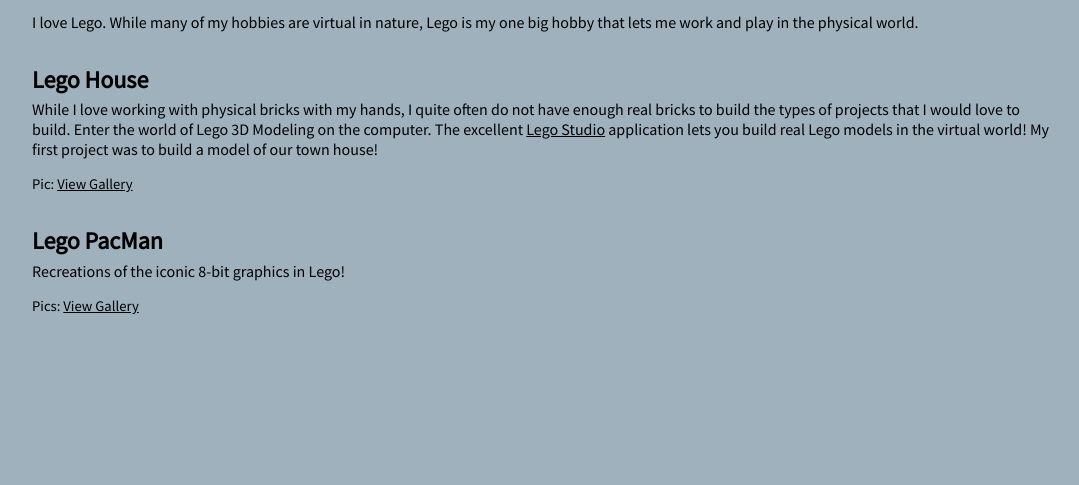
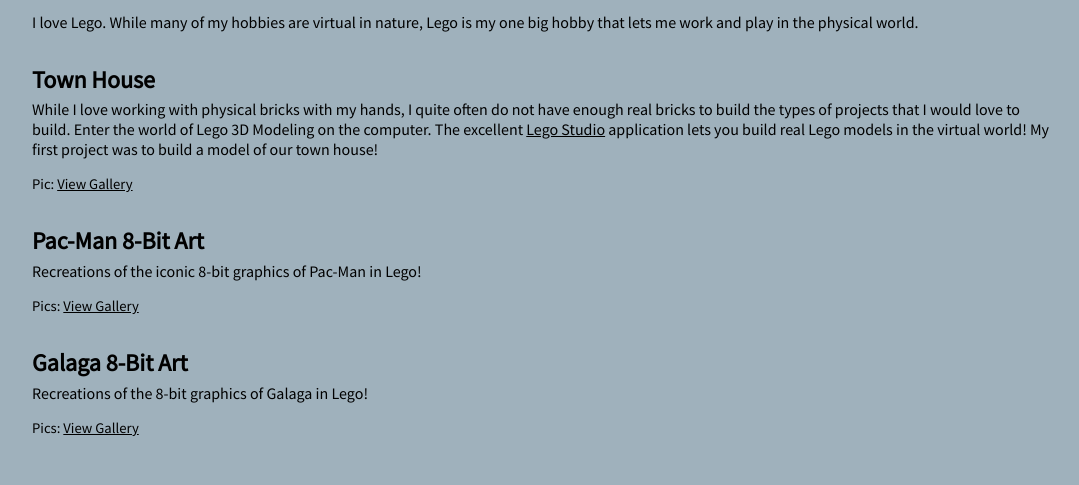
Before and after one commit to billkratzer/thekratzers-website-old, a Jekyll site: the page built from lego.html, in a window 1280 px wide. Shown: the part 698-1183 px from the top of the page, without its empty margins (96-1175 px from the left). Built offline with Jekyll 4.4.1, drawn with Linux system fonts in a browser that asks for light colours; nearby versions of some CDN libraries; some web fonts are replaced; before the commit the page ends 1061 px from its top, so only the background shows below that; some of the changed lines change nothing that is shown.

Commit message:
adding Lego Galaga art

```diff
--- a/lego.html
+++ b/lego.html
@@ -19,7 +19,7 @@ css_file: lego.css
         <ul>
             <li>
             <li>
-                <div class="project_title">Lego House</div>
+                <div class="project_title">Town House</div>
                 <div class="project_description">
                     While I love working with physical bricks with my hands, I quite often do not have enough real bricks to build the types of projects that I would love to build.
                     Enter the world of Lego 3D Modeling on the computer.  The excellent
@@ -29,11 +29,18 @@ css_file: lego.css
                 <div class="project_link">Pic: <a href="javascript:show_lego_home_gallery();">View Gallery</a></div>
             </li>
             <li>
-                <div class="project_title">Lego PacMan</div>
+                <div class="project_title">Pac-Man 8-Bit Art</div>
                 <div class="project_description">
-                    Recreations of the iconic 8-bit graphics in Lego!
+                    Recreations of the iconic 8-bit graphics of Pac-Man in Lego!
                 </div>
                 <div class="project_link">Pics: <a href="javascript:show_pac_man_gallery();">View Gallery</a></div>
+            </li>
+            <li>
+                <div class="project_title">Galaga 8-Bit Art</div>
+                <div class="project_description">
+                    Recreations of the 8-bit graphics of Galaga in Lego!
+                </div>
+                <div class="project_link">Pics: <a href="javascript:show_galaga_gallery();">View Gallery</a></div>
             </li>
 
         </ul>
@@ -154,6 +161,62 @@ css_file: lego.css
         });
     }
 
+    function show_galaga_gallery() {
+        $.fancybox.open([
+            {
+                src  : '/assets/image/lego/galaga/player_ship.png',
+                opts : {
+                    caption : 'Player Spaceship',
+                    thumb   : '/assets/image/lego/galaga/player_ship_thumb.png'
+                }
+            },
+            {
+                src  : '/assets/image/lego/galaga/alien1.png',
+                opts : {
+                    caption : 'Alien Ship',
+                    thumb   : '/assets/image/lego/galaga/alien1_thumb.png'
+                }
+            },
+            {
+                src  : '/assets/image/lego/galaga/alien2.png',
+                opts : {
+                    caption : 'Alien Ship',
+                    thumb   : '/assets/image/lego/galaga/alien2_thumb.png'
+                }
+            },
+            {
+                src  : '/assets/image/lego/galaga/alien3.png',
+                opts : {
+                    caption : 'Alien Ship',
+                    thumb   : '/assets/image/lego/galaga/alien3_thumb.png'
+                }
+            },
+            {
+                src  : '/assets/image/lego/galaga/alien4.png',
+                opts : {
+                    caption : 'Alien Ship',
+                    thumb   : '/assets/image/lego/galaga/alien4_thumb.png'
+                }
+            },
+            {
+                src  : '/assets/image/lego/galaga/alien5.png',
+                opts : {
+                    caption : 'Alien Ship',
+                    thumb   : '/assets/image/lego/galaga/alien5_thumb.png'
+                }
+            },
+            {
+                src  : '/assets/image/lego/galaga/alien6.png',
+                opts : {
+                    caption : 'Alien Ship',
+                    thumb   : '/assets/image/lego/galaga/alien6_thumb.png'
+                }
+            }
+        ], {
+            loop : false
+        });
+    }
+
     function show_lego_home_gallery() {
         $.fancybox.open([
             {
```
Also changed, not shown: assets/image/lego/galaga/alien1.png (added), assets/image/lego/galaga/alien1_thumb.png (added), assets/image/lego/galaga/alien2.png (added), assets/image/lego/galaga/alien2_thumb.png (added), assets/image/lego/galaga/alien3.png (added), assets/image/lego/galaga/alien3_thumb.png (added), assets/image/lego/galaga/alien4.png (added), assets/image/lego/galaga/alien4_thumb.png (added), assets/image/lego/galaga/alien5.png (added), assets/image/lego/galaga/alien5_thumb.png (added), assets/image/lego/galaga/alien6.png (added), assets/image/lego/galaga/alien6_thumb.png (added), assets/image/lego/galaga/player_ship_thumb.png (added), 1 other file.
